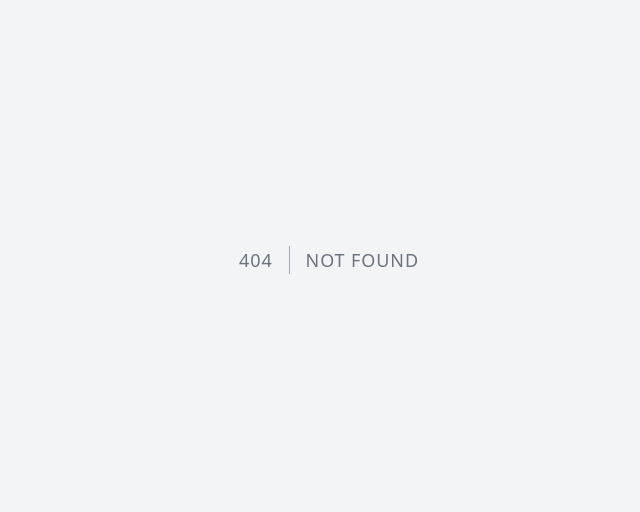
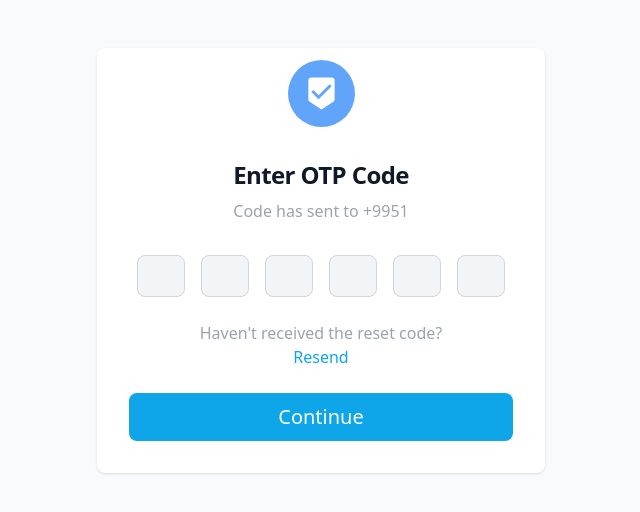
Before and after one commit to Nicolas-ggd/authentication, a React (Vite) app: page /otp-verify/1 in a window 1280 px wide. Before the commit this address had no page. Shown: the part 140-652 px from the top of the page, without its empty margins (319-959 px from the left). Built offline with nearby package versions, Linux system fonts and the light colour scheme.

Commit message:
create otp verification modal

```diff
--- a/src/App.tsx
+++ b/src/App.tsx
@@ -5,6 +5,7 @@ import { Page404 } from "./components/404Page/Page404";
 import { Auth } from "./components/auth/Auth";
 import { SignIn } from "./components/auth/signIn/SignIn";
 import { ForgotPassword } from "./components/auth/forgotPassword/ForgotPassword";
+import { OTPVerification } from "./components/auth/OTPVerify/OTPVerification";
 
 function App() {
 
@@ -16,6 +17,7 @@ function App() {
         <Route path="/" element={<Auth />} />
         <Route path="/verify" element={<SignIn />} />
         <Route path="/reset-password" element={<ForgotPassword />} />
+        <Route path="/otp-verify/:mobileNumber" element={<OTPVerification />} />
       </Routes>
     </Router>
   )
--- /dev/null
+++ b/src/components/auth/OTPVerify/OTPVerification.tsx
@@ -0,0 +1,94 @@
+import { useState, useRef, ChangeEvent, KeyboardEvent } from "react";
+import { useParams } from 'react-router-dom';
+
+import BeenhereIcon from "@mui/icons-material/Beenhere";
+
+export const OTPVerification = () => {
+  const { mobileNumber } = useParams();
+  const numInputs = 6;
+  const [otpValues, setOtpValues] = useState<string[]>(
+    Array(numInputs).fill("")
+  );
+
+  const inputRefs = Array.from({ length: numInputs }, () =>
+    useRef<HTMLInputElement | null>(null)
+  );
+
+  const handleInputChange = (
+    index: number,
+    event: ChangeEvent<HTMLInputElement>
+  ) => {
+    const value = event.target.value;
+
+    if (!isNaN(Number(value))) {
+      setOtpValues((prevValues) => {
+        const newValues = [...prevValues];
+        newValues[index] = value;
+
+        if (value !== "" && index < numInputs - 1) {
+          inputRefs[index + 1].current?.focus();
+        }
+
+        return newValues;
+      });
+    }
+  };
+
+  const handleInputKeyPress = (
+    index: number,
+    event: KeyboardEvent<HTMLInputElement>
+  ) => {
+    if (event.key === "Backspace" && index > 0) {
+      inputRefs[index - 1].current?.focus();
+    }
+  };
+
+  return (
+    <section className="bg-gray-50 dark:bg-gray-900">
+      <div className="flex flex-col items-center justify-center px-6 py-8 mx-auto md:h-screen lg:py-0">
+        <div className="w-full bg-white rounded-lg shadow dark:border md:mt-0 sm:max-w-md xl:p-0 dark:bg-gray-800 dark:border-gray-700">
+          <div className="flex w-full justify-center mt-3">
+            <div className="p-4 bg-blue-400 rounded-full w-25 h-25">
+              <BeenhereIcon className="text-white text-xl" fontSize="large" />
+            </div>
+          </div>
+          <div className="p-4 space-y-4 md:space-y-6 sm:p-8">
+            <div className="flex flex-col">
+              <h1 className="text-xl text-center font-bold leading-tight tracking-tight text-gray-900 md:text-2xl dark:text-white">
+                Enter OTP Code
+              </h1>
+              <p className="text-center py-2 text-gray-400">Code has sent to +995{mobileNumber} </p>
+            </div>
+            <form className="space-y-4 md:space-y-6" action="#">
+              <div className="flex">
+                {otpValues.map((value, index) => (
+                  <input
+                    key={index}
+                    type="text"
+                    maxLength={1}
+                    value={value}
+                    onChange={(event) => handleInputChange(index, event)}
+                    onKeyDown={(event) => handleInputKeyPress(index, event)}
+                    ref={inputRefs[index]}
+                    className="mx-2 font-bold text-xl text-center bg-gray-100 border border-gray-300 text-gray-900 sm:text-sm rounded-lg focus:ring-primary-600 focus:border-primary-600 block w-full p-2.5 dark:bg-gray-700 dark:border-gray-600 dark:placeholder-gray-400 dark:text-white dark:focus:ring-blue-500 dark:focus:border-blue-500"
+                    required
+                  />
+                ))}
+              </div>
+              <div className="flex flex-col justify-center">
+                <p className="text-gray-400 text-center">Haven't received the reset code?</p>
+                <button className="text-sky-500 hover:text-sky-700">Resend</button>
+              </div>
+              <button
+                type="submit"
+                className="w-full text-xl transition delay-50 border-none text-white bg-sky-500 hover:bg-sky-700 focus:ring-4 focus:outline-none focus:ring-primary-300 font-medium rounded-lg text-sm px-5 py-2.5 text-center dark:bg-primary-600 dark:hover:bg-primary-700 dark:focus:ring-primary-800 dark:bg-primary-600 dark:hover:bg-primary-700 dark:focus:ring-primary-800 outline-none"
+              >
+                Continue
+              </button>
+            </form>
+          </div>
+        </div>
+      </div>
+    </section>
+  );
+};
--- a/src/components/auth/forgotPassword/ForgotPassword.tsx
+++ b/src/components/auth/forgotPassword/ForgotPassword.tsx
@@ -9,7 +9,7 @@ interface ForgotPasswordProps {
 }
 
 interface ResetData {
-  email: string;
+    numberOrEmail: string;
 }
 
 interface NewPassword {
@@ -26,7 +26,7 @@ export const ForgotPassword: React.FC<ForgotPasswordProps> = ({
   const [isSend, setIsSend] = useState<Boolean>(false);
   const [isSuccessSend, setIsSuccessSend] = useState<Boolean>(false);
   const [resetData, setResetData] = useState<ResetData>({
-    email: "",
+    numberOrEmail: "",
   });
   const [searchToken] = useSearchParams();
   const searchParamsToken = searchToken.get("token");
@@ -36,7 +36,7 @@ export const ForgotPassword: React.FC<ForgotPasswordProps> = ({
   });
 
   const submitEmailToResetPassword = async () => {
-    if (resetData?.email?.length === 0) {
+    if (resetData?.numberOrEmail?.length === 0) {
       return setIsSendingError(true);
     }
 
@@ -44,11 +44,12 @@ export const ForgotPassword: React.FC<ForgotPasswordProps> = ({
 
     await axios
       .post("http://localhost:8000/reset-password", {
-        email: resetData?.email,
+        numberOrEmail: resetData?.numberOrEmail,
       })
       .then(() => {
         setIsSend(false);
         setIsSuccessSend(true);
+        navigate(`/otp-verify/${resetData?.numberOrEmail}`);
       });
   };
 
@@ -60,7 +61,6 @@ export const ForgotPassword: React.FC<ForgotPasswordProps> = ({
     ) {
       return setIsError(true);
     }
-    // event.preventDefault();
 
     if (searchToken.get("token")) {
       try {
@@ -97,7 +97,7 @@ export const ForgotPassword: React.FC<ForgotPasswordProps> = ({
           <div className="w-full bg-white rounded-lg shadow dark:border md:mt-0 sm:max-w-md xl:p-0 dark:bg-gray-800 dark:border-gray-700">
             <div className="p-6 space-y-4 md:space-y-6 sm:p-8">
               <h1 className="text-xl font-bold leading-tight tracking-tight text-gray-900 md:text-2xl dark:text-white">
-                Enter your email to reset password
+                Enter your mobile number or email to reset password
               </h1>
               <form className="space-y-4 md:space-y-6" onSubmit={submitEmailToResetPassword}>
                 <div>
@@ -105,30 +105,27 @@ export const ForgotPassword: React.FC<ForgotPasswordProps> = ({
                     htmlFor="email"
                     className="block mb-2 text-sm font-medium text-gray-900 dark:text-white"
                   >
-                    Your email
+                    Mobile number or email
                   </label>
                   <input
                     style={{
                       borderColor:
-                        isSendingError && resetData?.email?.length === 0
+                        isSendingError && resetData?.numberOrEmail?.length === 0
                           ? "red"
                           : "",
                     }}
-                    type="email"
-                    name="email"
-                    id="email"
                     className="bg-gray-50 border border-gray-300 text-gray-900 sm:text-sm rounded-lg focus:ring-primary-600 focus:border-primary-600 block w-full p-2.5 dark:bg-gray-700 dark:border-gray-600 dark:placeholder-gray-400 dark:text-white dark:focus:ring-blue-500 dark:focus:border-blue-500 outline-none"
-                    placeholder="name@company.com"
+                    placeholder="Mobile number or email"
                     onChange={(e) => {
                       setResetData((prevSendData) => ({
                         ...prevSendData,
-                        email: e.target.value,
+                        numberOrEmail: e.target.value,
                       }));
                     }}
                   />
-                  {isSendingError && resetData?.email?.length === 0 && (
+                  {isSendingError && resetData?.numberOrEmail?.length === 0 && (
                     <span style={{ color: "red", margin: "3px" }}>
-                      Please enter the email
+                      Please enter the mobile number or email
                     </span>
                   )}
 
--- a/src/components/auth/signIn/SignIn.tsx
+++ b/src/components/auth/signIn/SignIn.tsx
@@ -10,12 +10,14 @@ interface SignInProps {
 export const SignIn: React.FC<SignInProps> = ({ closeSignIn }) => {
   const navigate = useNavigate();
   const [isError, setIsError] = useState<boolean>(false);
+  const [isAuthError, setIsAuthError] = useState<boolean>(false);
+  const [isAuthTextError, setIsAuthTextError] = useState("");
   const [isForgot, setIsForgot] = useState<boolean>(false);
   const [signInData, setSignInData] = useState<{
-    email: string;
+    numberOrEmail: any;
     password: string;
   }>({
-    email: "",
+    numberOrEmail: "",
     password: "",
   });
   const [searchVerifyCode] = useSearchParams();
@@ -27,7 +29,10 @@ export const SignIn: React.FC<SignInProps> = ({ closeSignIn }) => {
   };
 
   const submitSignInData = async (event: FormEvent<HTMLFormElement>) => {
-    if (signInData?.email?.length === 0 || signInData?.password?.length === 0) {
+    if (
+      signInData?.numberOrEmail?.length === 0 ||
+      signInData?.password?.length === 0
+    ) {
       return setIsError(true);
     }
     event.preventDefault();
@@ -35,7 +40,7 @@ export const SignIn: React.FC<SignInProps> = ({ closeSignIn }) => {
     try {
       await axios
         .post("http://localhost:8000/auth", {
-          email: signInData.email,
+          numberOrEmail: signInData.numberOrEmail,
           password: signInData.password,
           verificationCode: searchParamsCode,
         })
@@ -48,7 +53,10 @@ export const SignIn: React.FC<SignInProps> = ({ closeSignIn }) => {
     } catch (error: any) {
       const errorMessage =
         error?.response?.data?.message || "Authentication failed";
-      console.log(errorMessage);
+      setIsAuthError(true);
+      setIsAuthTextError(errorMessage);
+
+      setTimeout(() => setIsAuthError(false), 3000);
     }
   };
 
@@ -62,43 +70,47 @@ export const SignIn: React.FC<SignInProps> = ({ closeSignIn }) => {
     <section className="bg-gray-50 dark:bg-gray-800 transiton duration-300">
       {!isForgot && (
         <div className="flex flex-col items-center justify-center px-6 py-8 mx-auto md:h-screen lg:py-0">
+          <h1 className="text-xl my-2 font-bold leading-tight tracking-tight md:text-2xl text-gray-900 dark:text-white">
+            Sign in to your account
+          </h1>
           <div className="w-full bg-white rounded-lg shadow md:mt-0 sm:max-w-md xl:p-0">
             <div className="p-6 space-y-4 md:space-y-6 transiton duration-300 sm:p-8 dark:bg-gray-700 dark:rounded-md">
-              <h1 className="text-xl font-bold leading-tight tracking-tight md:text-2xl text-gray-900 dark:text-white">
-                Sign in to your account
-              </h1>
               <form
                 className="space-y-4 md:space-y-6"
                 onSubmit={submitSignInData}
               >
+                {isAuthError && (
+                  <div className="bg-red-400 p-2 w-full rounded-md text-center">
+                    <p>{isAuthTextError}</p>
+                  </div>
+                )}
                 <div>
                   <label
                     htmlFor="email"
                     className="block mb-2 text-sm font-medium text-gray-900 dark:text-white"
                   >
-                    Your email
+                    Mobile number or email
                   </label>
                   <input
                     style={{
                       borderColor:
-                        isError && signInData?.email?.length === 0 ? "red" : "",
+                        isError && signInData?.numberOrEmail?.length === 0
+                          ? "red"
+                          : "",
                     }}
-                    type="email"
-                    name="email"
-                    id="email"
                     className="bg-gray-50 border border-gray-300 text-gray-900 sm:text-sm rounded-lg focus:ring-primary-600 block w-full p-2.5 dark:bg-gray-700 dark:border-gray-600 dark:placeholder-gray-400 dark:text-white dark:focus:ring-blue-500 dark:focus:border-blue-500 outline-none"
-                    placeholder="name@company.com"
+                    placeholder="Mobile number or email"
                     required
-                    value={signInData.email}
+                    value={signInData.numberOrEmail}
                     onChange={(e: ChangeEvent<HTMLInputElement>) =>
                       setSignInData((prevSendData) => ({
                         ...prevSendData,
-                        email: e.target.value,
+                        numberOrEmail: e.target.value,
                       }))
                     }
                   />
                 </div>
-                {isError && signInData?.email?.length <= 0 && (
+                {isError && signInData?.numberOrEmail?.length <= 0 && (
                   <span style={{ color: "red", margin: "3px" }}>
                     Please fill the email
                   </span>
--- a/src/components/auth/signUp/SignUp.tsx
+++ b/src/components/auth/signUp/SignUp.tsx
@@ -1,6 +1,6 @@
-import React, { useState, MouseEvent } from "react";
+import React, { useState, FormEvent } from "react";
 import axios from "axios";
-import CheckIcon from '@mui/icons-material/Check';
+import CheckIcon from "@mui/icons-material/Check";
 
 interface SignUpProps {
   closeSignUp: () => void;
@@ -8,21 +8,19 @@ interface SignUpProps {
 
 interface SignUpData {
   name: string;
-  email: string;
+  numberOrEmail: any;
   password: string;
   confirmPassword: string;
 }
 
-export const SignUp: React.FC<SignUpProps> = ({
-  closeSignUp,
-}) => {
+export const SignUp: React.FC<SignUpProps> = ({ closeSignUp }) => {
   const [isError, setIsError] = useState<boolean>(false);
   const [isChecked, setIsChecked] = useState<boolean>(false);
   const [isSend, setIsSend] = useState<boolean>(false);
   const [isSuccessSend, setIsSuccessSend] = useState<boolean>(false);
   const [signUpData, setSignUpData] = useState<SignUpData>({
     name: "",
-    email: "",
+    numberOrEmail: "",
     password: "",
     confirmPassword: "",
   });
@@ -31,11 +29,12 @@ export const SignUp: React.FC<SignUpProps> = ({
     setIsChecked((prevIsChecked) => !prevIsChecked);
   };
 
-  const submitSignUpData = async (event: MouseEvent<HTMLFormElement>) => {
+  const submitSignUpData = async (event: FormEvent<HTMLFormElement>) => {
     if (
       signUpData.name.length === 0 ||
-      signUpData.email.length === 0 ||
+      signUpData.numberOrEmail.length === 0 ||
       signUpData.password.length === 0 ||
+      signUpData.password.length < 6 ||
       signUpData.confirmPassword.length === 0 ||
       signUpData.confirmPassword !== signUpData.password
     ) {
@@ -48,7 +47,7 @@ export const SignUp: React.FC<SignUpProps> = ({
     try {
       await axios.post("http://localhost:8000/register", {
         name: signUpData.name,
-        email: signUpData.email,
+        numberOrEmail: signUpData.numberOrEmail,
         password: signUpData.password,
       });
 
@@ -109,27 +108,26 @@ export const SignUp: React.FC<SignUpProps> = ({
                     htmlFor="email"
                     className="block dark:text-white mb-2 text-sm font-medium"
                   >
-                    Your email
+                    Mobile number or email
                   </label>
                   <input
                     style={{
                       borderColor:
-                        isError && signUpData?.email?.length === 0 ? "red" : "",
+                        isError && signUpData?.numberOrEmail?.length === 0
+                          ? "red"
+                          : "",
                     }}
-                    type="email"
-                    name="email"
-                    id="email"
                     className="bg-gray-50 dark:bg-gray-700 dark:text-white border border-gray-300 text-gray-900 sm:text-sm rounded-lg focus:ring-primary-600 block w-full p-2.5 outline-none"
-                    placeholder="name@company.com"
+                    placeholder="Mobile number or email"
                     onChange={(e) => {
                       setSignUpData((prevSendData) => ({
                         ...prevSendData,
-                        email: e.target.value,
+                        numberOrEmail: e.target.value,
                       }));
                     }}
                   />
                 </div>
-                {isError && signUpData?.email?.length <= 0 && (
+                {isError && signUpData?.numberOrEmail?.length <= 0 && (
                   <span style={{ color: "red", margin: "3px" }}>
                     Please fill the email
                   </span>
```
